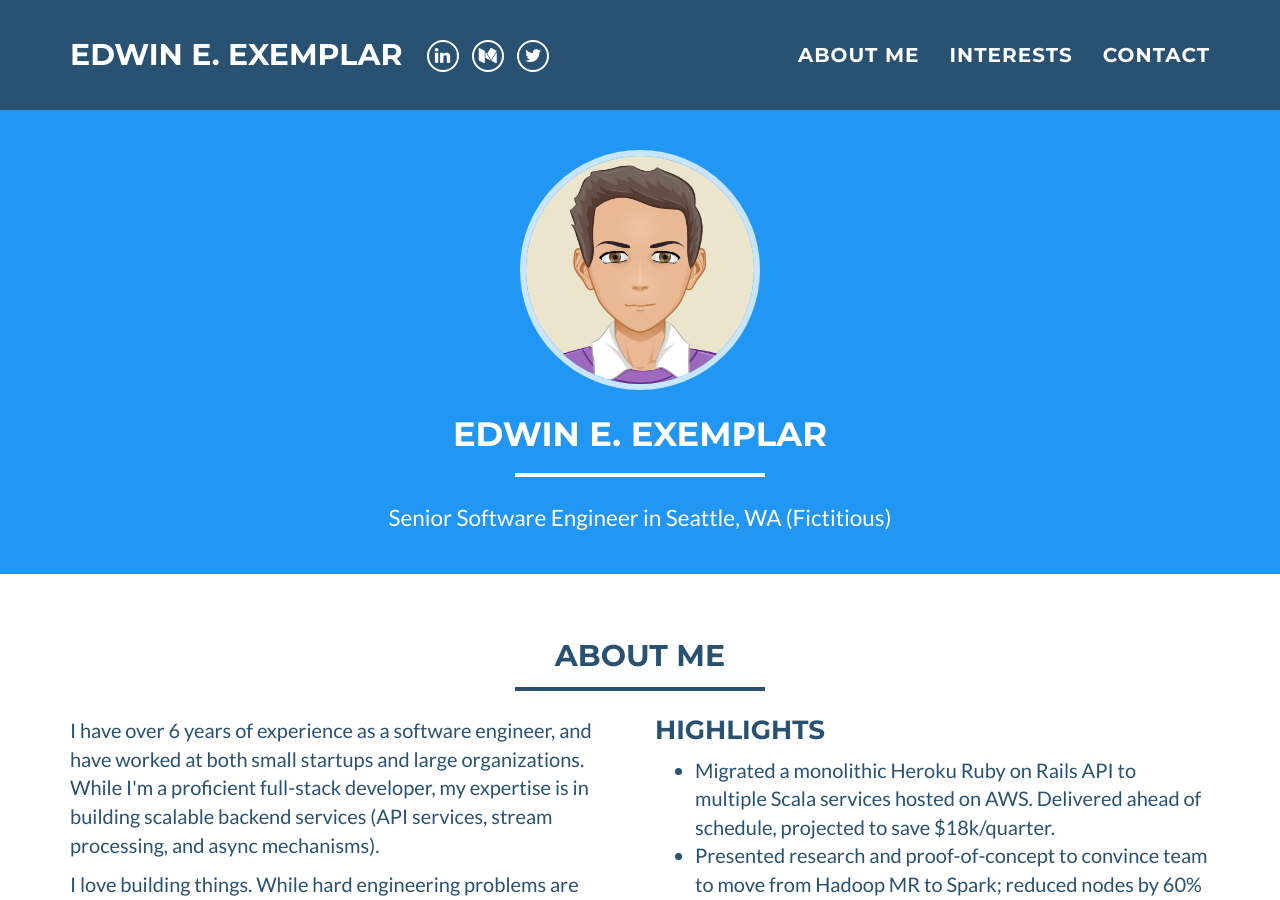
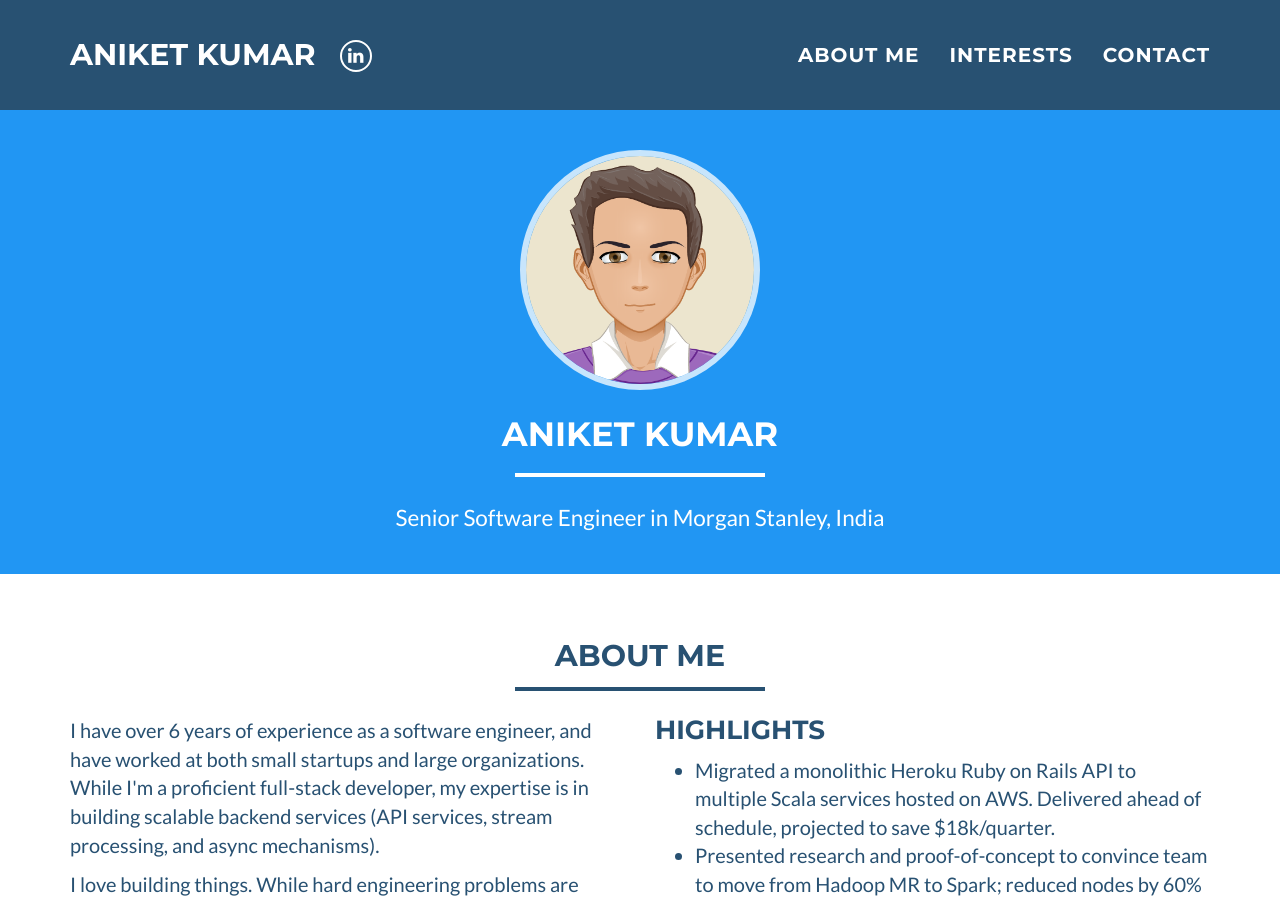
Before and after one commit to 007aniketkumar/007aniketkumar.github.io, a Jekyll site: the page built from index.html, in a window 1280 px wide and 900 px high. Built offline with Jekyll 4.4.1, drawn with Linux system fonts in a browser that asks for light colours; some of the changed text lies outside the part shown.

Commit message:
updated about me

```diff
--- a/_config.yml
+++ b/_config.yml
@@ -1,20 +1,20 @@
 # Site settings
-name: Edwin E. Exemplar
-email: edwin+contactme@someemail.com
-#canonical_url: https://edwinexemplar.com
-keywords: "Software Engineer, Python, Ruby, Machine Learning, Deep Learning, Startups, Agile, Pair Programming"
-skills: "Senior Software Engineer in Seattle, WA (Fictitious)"
+name: Aniket Kumar
+email: 007aniketkumar@gmail.com
+#canonical_url: https://aniketkumar.com
+keywords: "Software Engineer, Java, Microservices, API Gateway, Scalable, Lead"
+skills: "Senior Software Engineer in Morgan Stanley, India"
 baseurl:
 
 # Social networks usernames (many more available: google-plus, flickr, dribbble, pinterest, instagram, tumblr, linkedin, etc.)
 # You should replace these with your social networks, of course. :)
 social:
   - title: linkedin
-    url: https://www.linkedin.com/in/cgroom/
-  - title: medium
-    url: https://medium.com/@cgroom
-  - title: twitter
-    url: https://twitter.com/chuck_groom
+    url: https://www.linkedin.com/in/aniket-kumar-23105a14/
+  #- title: medium
+    #url: https://medium.com/@cgroom
+  #- title: twitter
+   # url: https://twitter.com/chuck_groom
 
 # Google webmaster tools
 google_verify:
```
